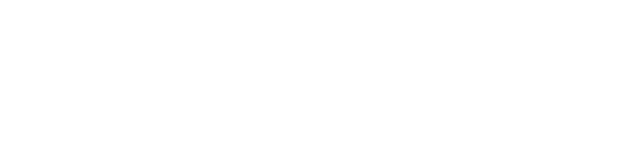
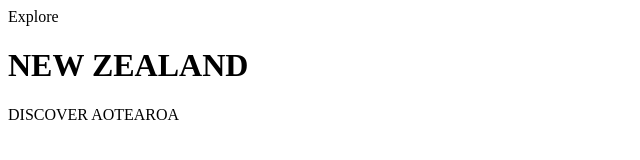
Before and after one commit to coopermischewski-debug/Cooper.TravelWebsite, a plain HTML site: page index.html in a window 1280 px wide. Shown: the whole page, without its empty margins (0-640 px from the left). Drawn offline with Linux system fonts and the light colour scheme.

Commit message:
Add title abd header

```diff
--- a/index.html
+++ b/index.html
@@ -3,9 +3,15 @@
 <head>
     <meta charset="UTF-8">
     <meta name="viewport" content="width=device-width, initial-scale=1.0">
-    <title>Document</title>
+    <title>Explore New Zealand</title>
 </head>
 <body>
 
+<header>
+    <div class="explore">Explore</div>
+    <h1>NEW ZEALAND</h1>
+    <p class="subtitle">DISCOVER AOTEAROA</p>
+</header>
+
 </body>
 </html>
```
